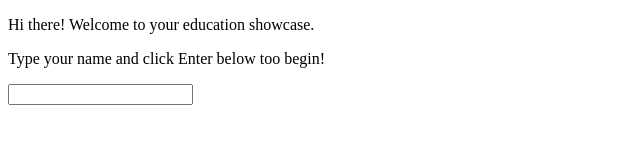
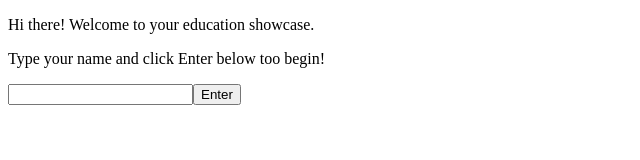
Before and after one commit to tadakongithub/showcase_challenge, a React (Create React App) app: page / in a window 1280 px wide. Shown: the top 160 px of the page, without its empty margins (0-640 px from the left). Built offline with nearby package versions, Linux system fonts and the light colour scheme.

Commit message:
submit  button for intro page is created.
When user type their user name and hit this button, the name will be sent to App (parent) component. The name will be set to userName state in App component. When the userName state has some value (not empty), App renders Main component.

```diff
--- a/src/components/App.js
+++ b/src/components/App.js
@@ -1,12 +1,29 @@
-import React, {Fragment} from 'react'
+import React, {useState} from 'react'
 import Intro from './Intro'
+import Main from './Main'
 
 const App = () => {
-    return(
-        <Fragment>
-            <Intro />
-        </Fragment>
+
+    const [userName, setUserName] = useState('')
+
+    const setName = (userName) => {
+        setUserName(userName)
+    }
+
+    if(userName === ''){
+        return(
+            <React.Fragment>
+                <Intro setName={setName}/>
+            </React.Fragment>
+        )
+    }
+
+    return (
+        <React.Fragment>
+            <Main userName={userName}/>
+        </React.Fragment>
     )
+
 }
 
 export default App
--- a/src/components/Intro.js
+++ b/src/components/Intro.js
@@ -1,6 +1,6 @@
 import React, {useState} from 'react'
 
-const Intro = () => {
+const Intro = (props) => {
     const [userName, setUserName] = useState('')
 
     const onChange = (e) => {
@@ -8,12 +8,17 @@ const Intro = () => {
         console.log(userName)
     }
 
+    const onSubmit = () => {
+        props.setName(userName)
+    }
+
     return (
-        <div>
+        <form onSubmit={onSubmit}>
             <p>Hi there! Welcome to your education showcase.</p>
             <p>Type your name  and click Enter below too begin!</p>
             <input type="text" onChange={onChange} value={userName} />
-        </div>
+            <button>Enter</button>
+        </form>
     )
 }
 
--- /dev/null
+++ b/src/components/Main.js
@@ -0,0 +1,9 @@
+import React from 'react'
+
+const Main = (props) => {
+    return (
+        <React.Fragment>hi {props.userName}</React.Fragment>
+    )
+}
+
+export default Main
```
